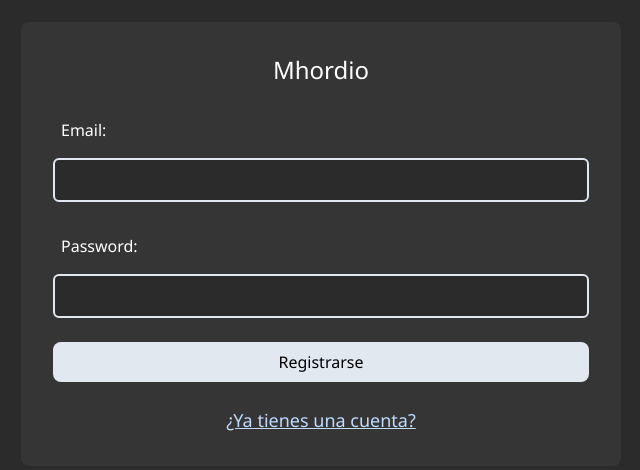
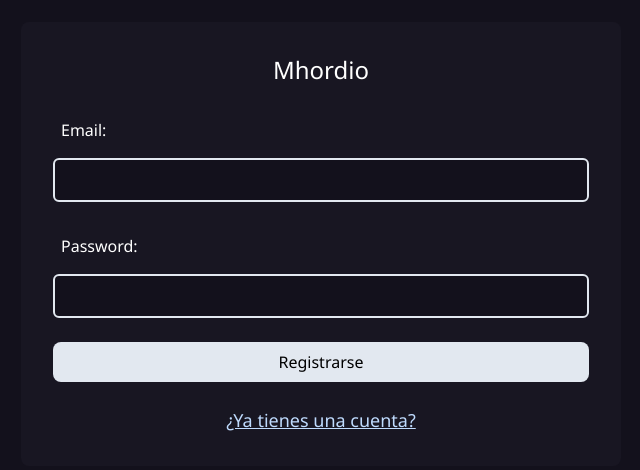
Before and after one commit to MiguelZamoraRey/mhweb, a React (Vite) app: page / in a window 1280 px wide. Shown: the part 156-626 px from the top of the page, without its empty margins (319-959 px from the left). Built offline with nearby package versions, Linux system fonts and the light colour scheme; no server answers.

Commit message:
feat: add new spinner and logout button@

```diff
--- a/src/index.css
+++ b/src/index.css
@@ -10,7 +10,7 @@
 :root {
   color-scheme: light dark;
   color: #fff;
-  background-color: #111827;
+  background-color: #13111c;
 
   font-family: noto, system-ui, -apple-system, BlinkMacSystemFont, 'Segoe UI',
     Roboto, Oxygen, Ubuntu, Cantarell, 'Open Sans', 'Helvetica Neue', sans-serif;
--- a/src/pages/ChatList/ChatList.tsx
+++ b/src/pages/ChatList/ChatList.tsx
@@ -124,7 +124,7 @@ function ChatList() {
   };
 
   return (
-    <div className="min-h-screen flex flex-col w-[100vw] bg-[#2b2b2b]">
+    <div className="min-h-screen flex flex-col w-[100vw] bg-[#13111c]">
       <div className="w-full flex justify-center md:justify-start p-4  relative h-[10dvh]">
         <span className="text-3xl md:pl-24">Mordhio</span>
         <button
@@ -138,7 +138,7 @@ function ChatList() {
       {!isLoading ? (
         <div className="flex flex-row min-h-[90dvh]">
           <div
-            className={`md:flex md:flex-col md:gap-2 h-[90dvh] bg-[#2b2b2b] transition-transform duration-300 ease-in-out
+            className={`md:flex md:flex-col md:gap-2 h-[90dvh] bg-[#13111c] transition-transform duration-300 ease-in-out
             ${
               isChatListVisible
                 ? 'flex flex-col gap-4 translate-x-0'
@@ -163,7 +163,7 @@ function ChatList() {
               <span
                 key={chat._id}
                 className={`p-2 rounded-sm cursor-pointer text-sm text-left ${
-                  chatId === chat._id ? 'bg-[#3f3f3f] ' : 'text-white'
+                  chatId === chat._id ? 'bg-[#181622] ' : 'text-white'
                 }`}
                 onClick={() => handleSelectChat(chat._id)}
               >
@@ -203,7 +203,7 @@ function ChatList() {
                   ))}
                   <div ref={scrollEnd} className="h-2"></div>
                 </div>
-                <div className="flex flex-row gap-2 h-[10vh] bg-[#353535] w-[100%] md:max-w-[900px] md:rounded-xl">
+                <div className="flex flex-row gap-2 h-[10vh] bg-[#181622] w-[100%] md:max-w-[900px] md:rounded-xl">
                   {!isMsgLoading ? (
                     <>
                       <textarea
--- a/src/pages/Home/Home.tsx
+++ b/src/pages/Home/Home.tsx
@@ -41,16 +41,16 @@ function Home() {
   };
 
   return (
-    <div className="min-h-[100vh] min-w-[100vw] flex flex-col items-center justify-center align-middle bg-[#2b2b2b]">
+    <div className="min-h-[100vh] min-w-[100vw] flex flex-col items-center justify-center align-middle bg-[#13111c]">
       {isLoading ? (
         <Spinner />
       ) : (
-        <div className="bg-[#353535] rounded-lg flex flex-col gap-6 w-full md:w-[600px] m-h-[30dvh] p-8">
+        <div className="bg-[#181622] rounded-lg flex flex-col gap-6 w-full md:w-[600px] m-h-[30dvh] p-8">
           <h1 className="text-2xl">Mhordio</h1>
           <div className="flex flex-col gap-2 justify-start align-middle">
             <span className="w-20 text-start p-2">Email:</span>
             <input
-              className="p-2 rounded-md w-full bg-[#2b2b2b] border-2 border-slate-200 outline-none"
+              className="p-2 rounded-md w-full bg-[#13111c] border-2 border-slate-200 outline-none"
               type="email"
               value={email}
               onChange={(e) => {
@@ -61,7 +61,7 @@ function Home() {
           <div className="flex flex-col gap-2 justify-start align-middle">
             <span className="w-20 text-start p-2">Password:</span>
             <input
-              className="p-2 rounded-md w-full bg-[#2b2b2b] border-2 border-slate-200 outline-none"
+              className="p-2 rounded-md w-full bg-[#13111c] border-2 border-slate-200 outline-none"
               type="password"
               value={pass}
               onChange={(e) => {
```
